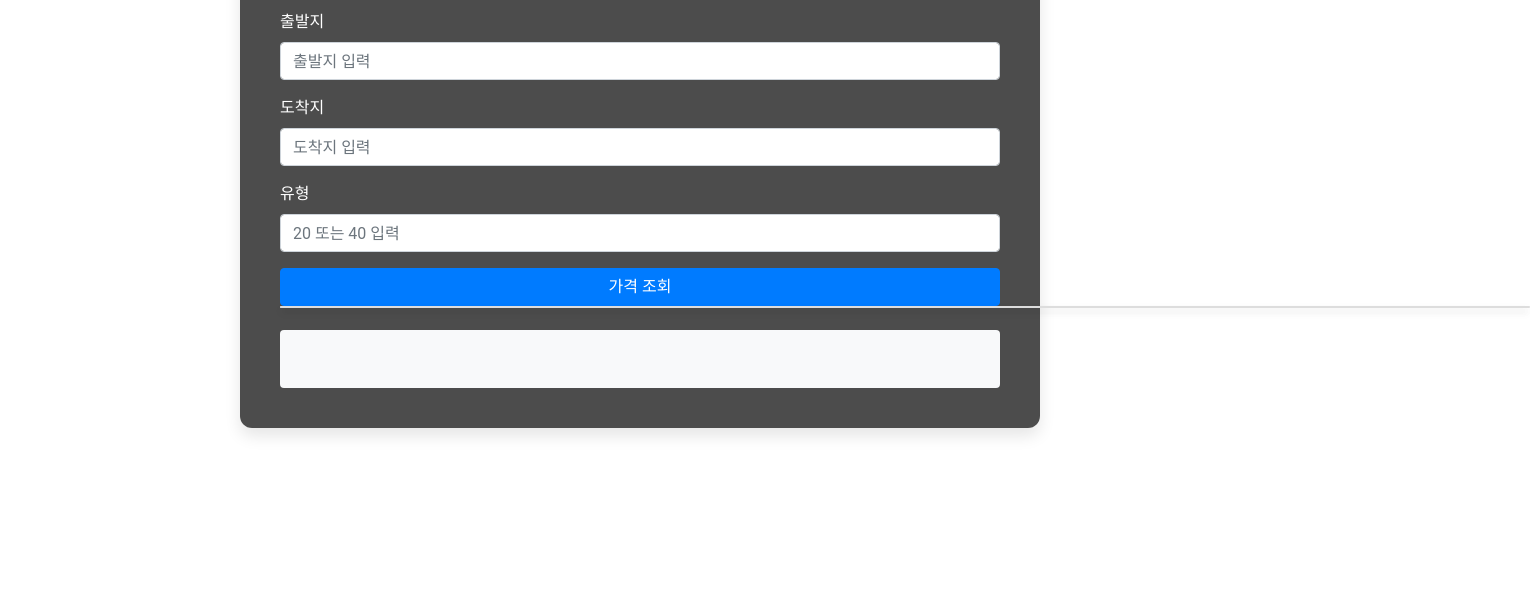
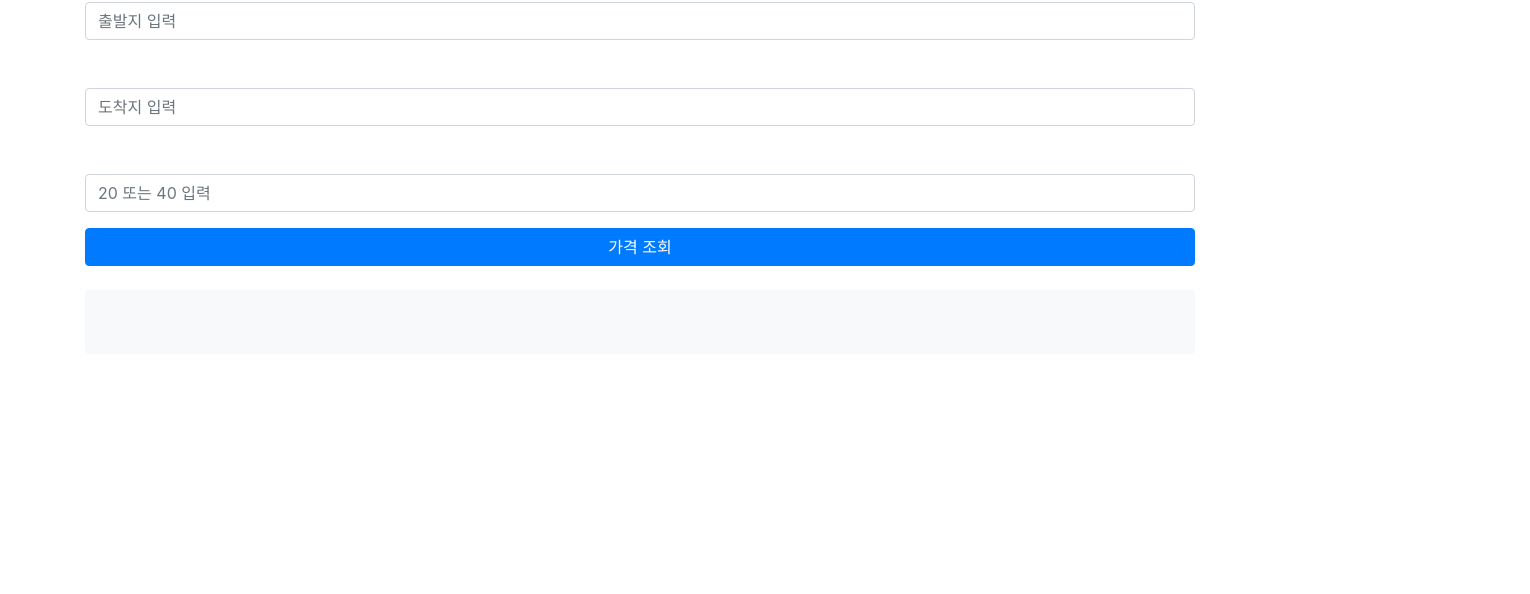
Before and after one commit to iskkang/cost-post, a website: page index.html in a window 1280 px wide. Shown: the part 206-800 px from the top of the page, 1530 px wide, since content can reach past the window. Drawn offline with nearby package versions, Linux system fonts and the light colour scheme.

Commit message:
Update index.html

```diff
--- a/index.html
+++ b/index.html
@@ -7,7 +7,7 @@
     <!-- Bootstrap CDN -->
     <link href="https://stackpath.bootstrapcdn.com/bootstrap/4.5.2/css/bootstrap.min.css" rel="stylesheet">
     <!-- Custom CSS -->
-    <link rel="stylesheet" href="/styles.css">
+
 </head>
 <body>
     <!-- Navbar -->
```
